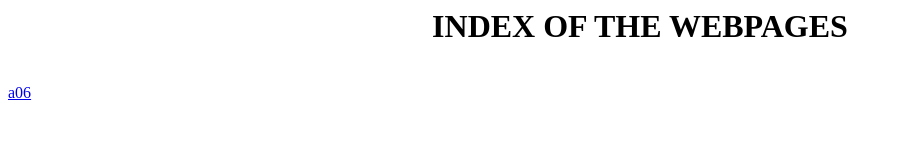
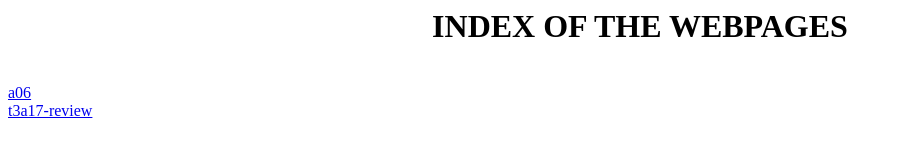
Before and after one commit to goldensilver853/cat, a plain HTML site: page index.html in a window 1280 px wide. Shown: the whole page, without its empty margins (0-902 px from the left). Drawn offline with Linux system fonts and the light colour scheme.

Commit message:
dun da dun dun

```diff
--- a/index.html
+++ b/index.html
@@ -3,5 +3,8 @@
 <h1 align=center>INDEX OF THE WEBPAGES</h1>
 <br>
 <a href="a06.html">a06</a>
+<br>
+<a href="sevensegment.html">t3a17-review</a>
+<br>
 </body>
 </html>
```
